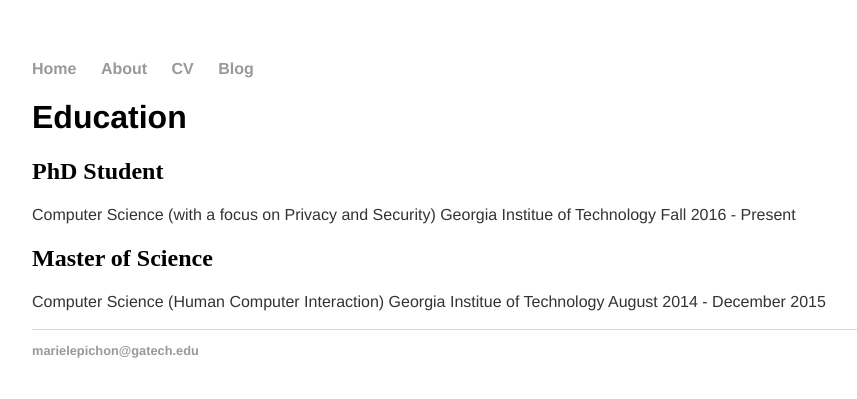
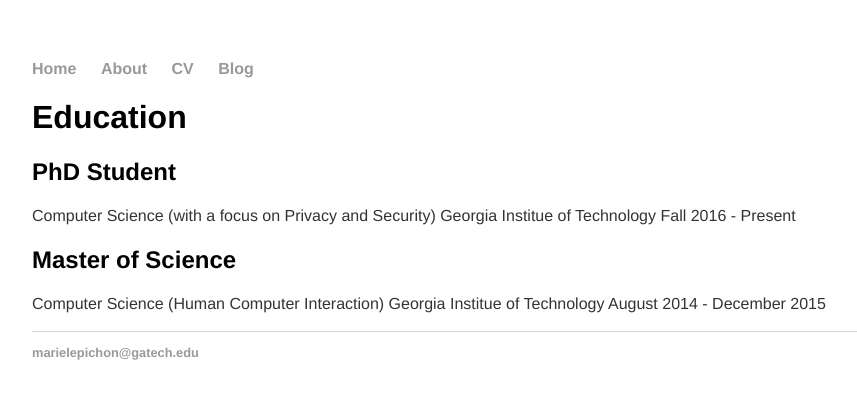
Before and after one commit to mlepic20/mlepic20.github.io, a Jekyll site: the page built from cv/index.md, in a window 1280 px wide. Shown: the top 399 px of the page, without its empty margins (160-1017 px from the left). Built offline with Jekyll 4.4.1, drawn with Linux system fonts in a browser that asks for light colours.

Commit message:
Update main.css

```diff
--- a/css/main.css
+++ b/css/main.css
@@ -23,6 +23,10 @@ h1 {
     font-size: 2em;
     font-family:'Helvetica', 'Arial', 'Sans-Serif';
 }
+h2 {
+    font-size: 1.5em;
+    font-family:'Helvetica', 'Arial', 'Sans-Serif';
+}
 p {
     font-size: 1em;
     line-height: 1.3em;
```
